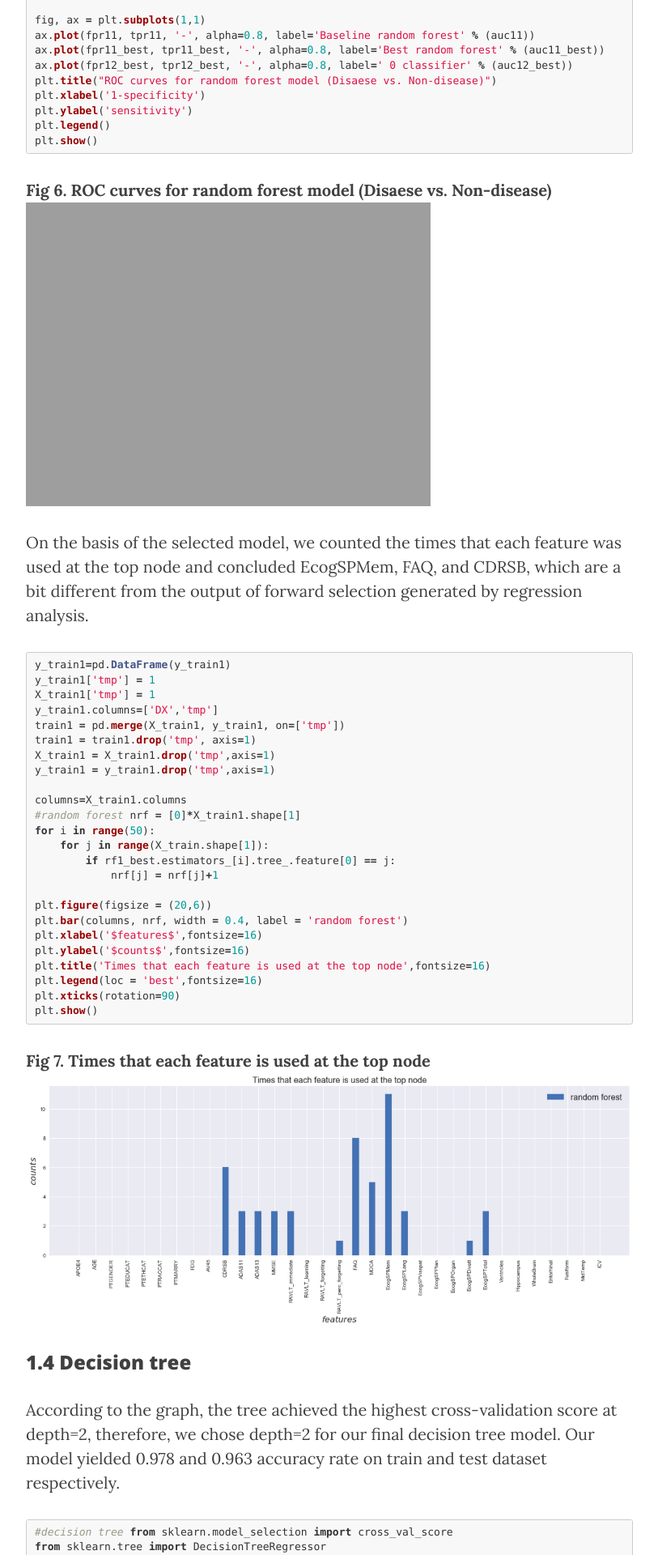
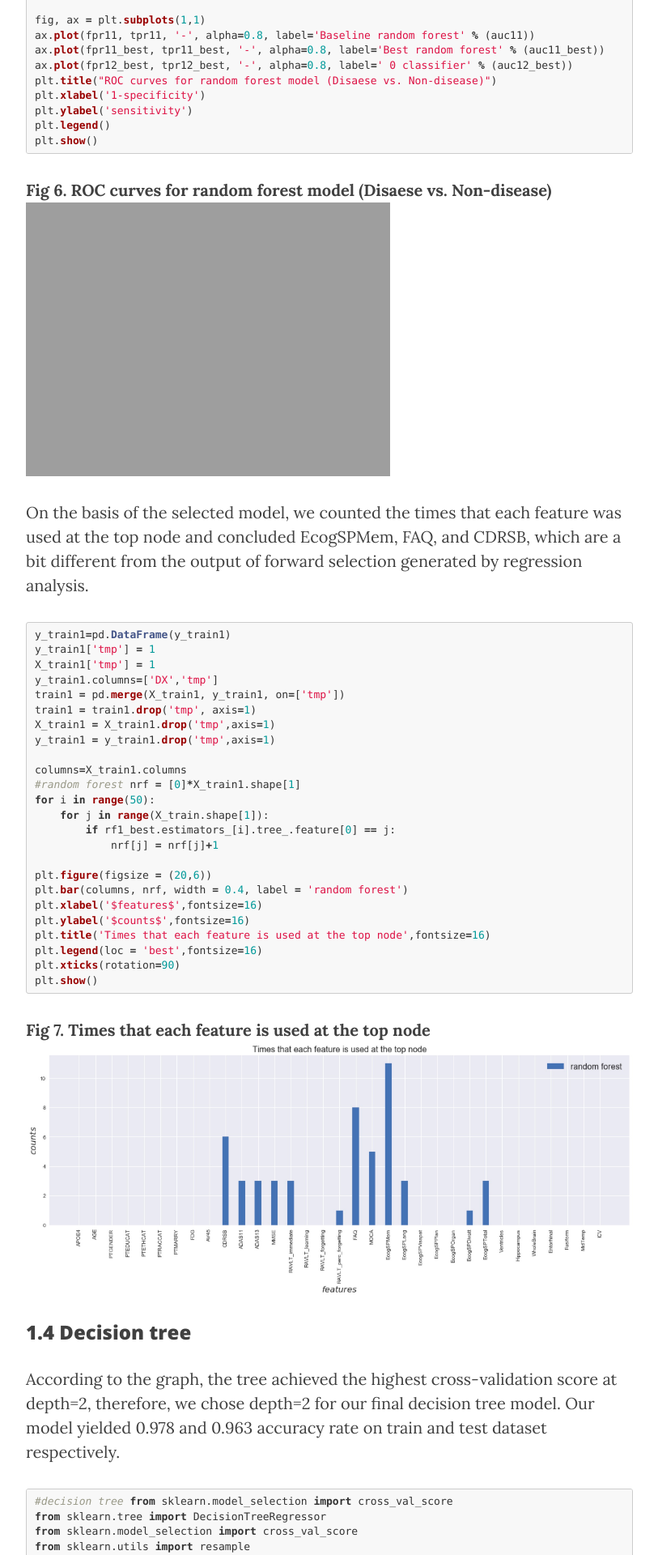
Before and after one commit to liyixiu/Alzheimer, a Jekyll site: the page built from docs/Models.md, in a window 1280 px wide. Shown: the part 3780-5700 px from the top of the page at 81% size, without its empty margins (233-1046 px from the left). Built offline with Jekyll 4.4.1, drawn with Linux system fonts in a browser that asks for light colours; nearby versions of some CDN libraries.

Commit message:
Update Models.md

````diff
--- a/docs/Models.md
+++ b/docs/Models.md
@@ -156,7 +156,7 @@
 ```
 
 **Fig 6. ROC curves for random forest model (Disaese vs. Non-disease)**
-<img src="https://yueli1201.github.io/Alzheimer/figures/6.tiff" alt="6" width="500"/>
+<img src="https://yueli1201.github.io/Alzheimer/figures/6.tiff" alt="6" width="450"/>
 
 On the basis of the selected model, we counted the times that each feature was used at the top node and concluded EcogSPMem, FAQ, and CDRSB, which are a bit different from the output of forward selection generated by regression analysis.
 
@@ -243,7 +243,7 @@
 ```
 
 **Fig 8. Accuracy rate vs. the depth of the tree**
-<img src="https://yueli1201.github.io/Alzheimer/figures/8.tiff" alt="8" width="500"/>
+<img src="https://yueli1201.github.io/Alzheimer/figures/8.tiff" alt="8" width="450"/>
 <a name="1.5"> </a>
 
 ### 1.5 Boosting
@@ -276,7 +276,7 @@
 ```
 
 **Fig 9. Variation of Accuracy with Iterations**
-<img src="https://yueli1201.github.io/Alzheimer/figures/9.tiff" alt="9" width="500"/>
+<img src="https://yueli1201.github.io/Alzheimer/figures/9.tiff" alt="9" width="450"/>
 <a name="1.6"> </a>
 
 ### 1.6 Quadratic discriminant analysis (QDA)
@@ -397,7 +397,7 @@
 ```
 
 **Fig 11. Variation of Accuracy with Iterations**
-<img src="https://yueli1201.github.io/Alzheimer/figures/11.tiff" alt="11" width="500"/>
+<img src="https://yueli1201.github.io/Alzheimer/figures/11.tiff" alt="11" width="450"/>
 
 We also learned that FAQ, MMSE, CDRSB contributed the most in classifying AD and MCI.
 
@@ -484,7 +484,7 @@
 ```
 
 **Fig 13. Accuracy vs. depth of decision tree**
-<img src="https://yueli1201.github.io/Alzheimer/figures/13.tiff" alt="13" width="500"/>
+<img src="https://yueli1201.github.io/Alzheimer/figures/13.tiff" alt="13" width="450"/>
 <a name="2.5"> </a>
 
 ### 2.5 Boosting
@@ -517,7 +517,7 @@
 ```
 
 **Fig 14. Variation of Accuracy with Iterations**
-<img src="https://yueli1201.github.io/Alzheimer/figures/14.tiff" alt="14" width="500"/>
+<img src="https://yueli1201.github.io/Alzheimer/figures/14.tiff" alt="14" width="450"/>
 <a name="2.6"> </a>
 
 ### 2.6 Quadratic discriminant analysis (QDA)
````
